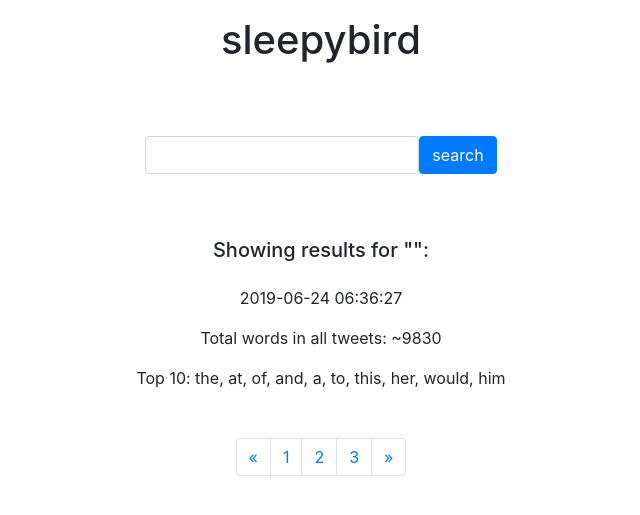
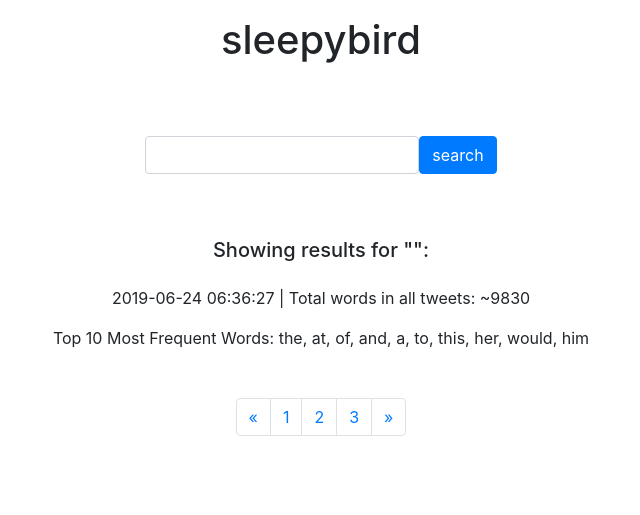
Before and after one commit to zooraze/sleepybird, a Flask app: template sleepybird/templates/index.html in a window 1280 px wide. Shown: the top 515 px of the page, without its empty margins (319-959 px from the left). Run offline with Flask 2, Linux system fonts and the light colour scheme; the template is opened without the code that fills it, so the values that code supplies are empty; parts of the project's set-up code (start-up, migrations or seed data) failed here and were passed over; some libraries are stand-ins or nearby versions.

Commit message:
Minor changes

```diff
--- a/sleepybird/static/style.css
+++ b/sleepybird/static/style.css
@@ -9,5 +9,5 @@ nav {
   margin: 3em 0;
 }
 .list-group {
-  margin: 1em 0;
+  margin: 2em 0;
 }
--- a/sleepybird/templates/index.html
+++ b/sleepybird/templates/index.html
@@ -26,9 +26,8 @@
   </div>
   <!-- Results -->
   <h5 class="p-3 text-center">Showing results for "{{search_term}}":</h5>
-  <p class="text-center">2019-06-24 06:36:27</p>
-  <p class="text-center">Total words in all tweets: ~9830</p>
-  <p class="text-center">Top 10: the, at, of, and, a, to, this, her, would, him</p>
+  <p class="text-center">2019-06-24 06:36:27 | Total words in all tweets: ~9830</p>
+  <p class="text-center">Top 10 Most Frequent Words: the, at, of, and, a, to, this, her, would, him</p>
   {% for result in results %}
   <div class="list-group">
     <a href="#" class="list-group-item list-group-item-action flex-column align-items-start">
```
